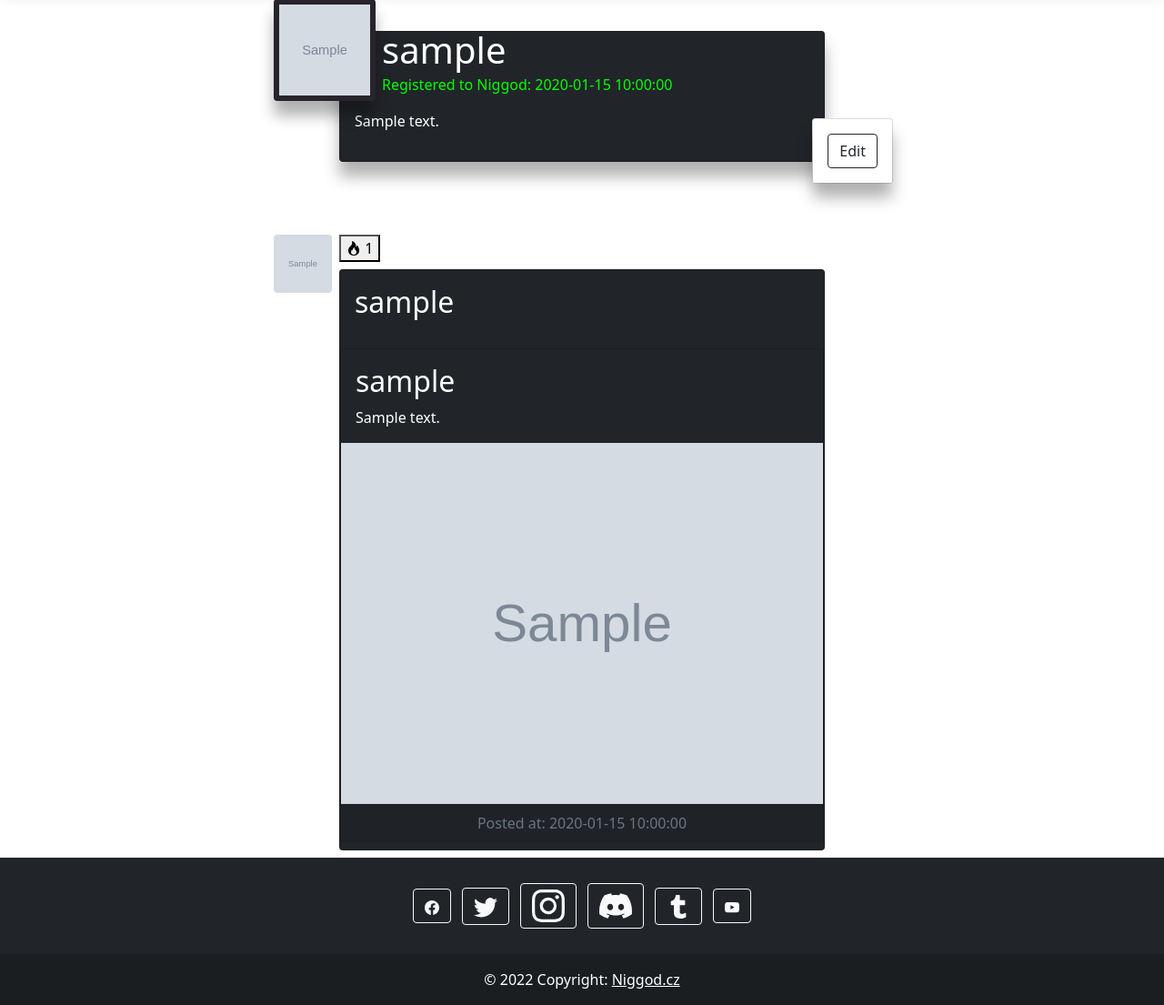
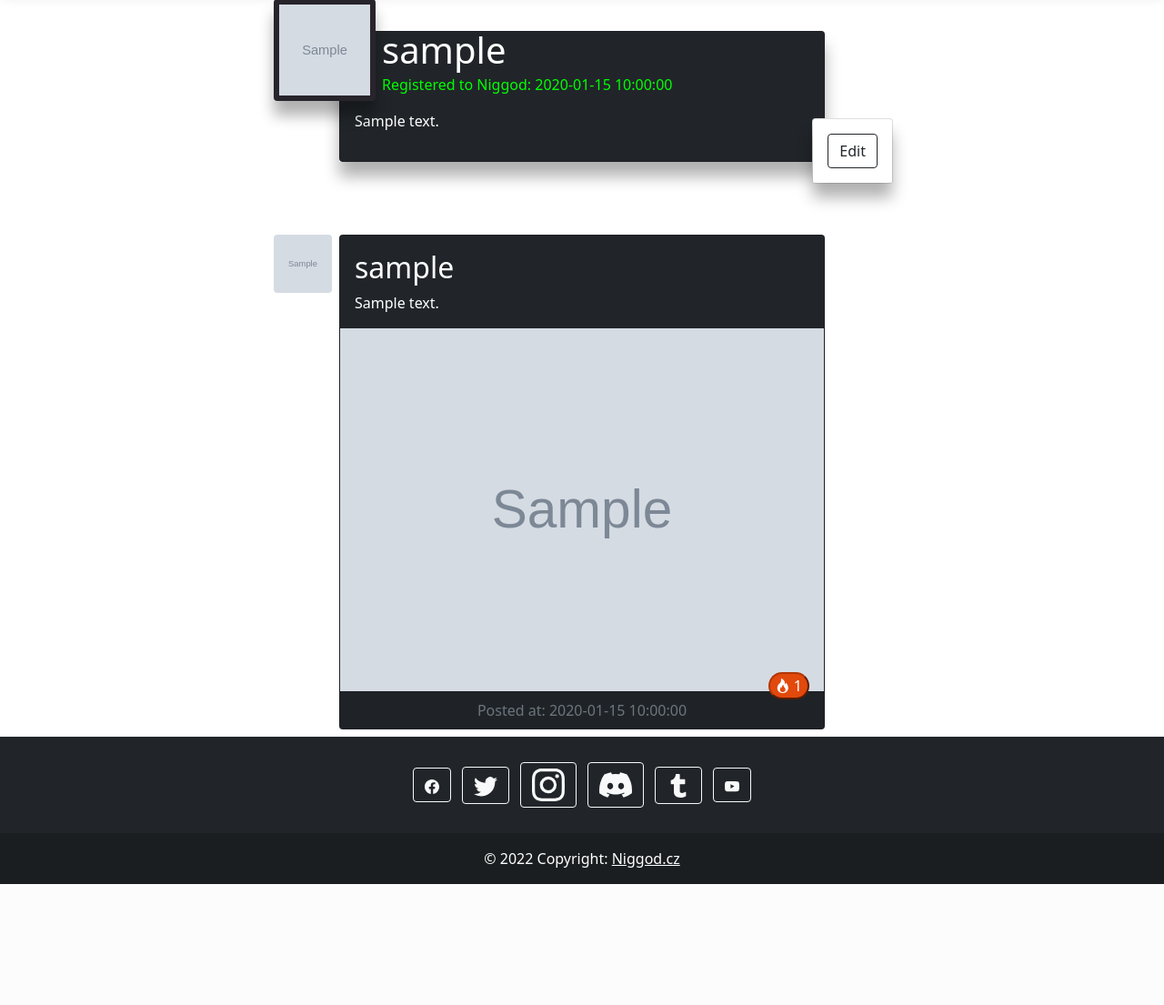
Before and after one commit to CutoNaito/Niggod, a PHP site: the page made by profile.php in a window 1280 px wide. Shown: the part 147-1252 px from the top of the page at 91% size. After the commit the page ends 1119 px from the top, so only its background shows below. Run offline with PHP 8.4, Linux system fonts and the light colour scheme; the visitor is signed in with stand-in values (Sample User, id 1); tables that the repository leaves empty hold one stand-in row (values such as "Sample post"); grey boxes marked "Sample" are stand-in pictures; some libraries are stand-ins or nearby versions.

Commit message:
smejusfsdfsgdfgd

```diff
--- a/css/styles.css
+++ b/css/styles.css
@@ -89,6 +89,12 @@ div.bg-danger div.card {
   text-decoration: none !important;
 }
 
+.btn-own-color{
+  background-color: #e2490c !important;
+}
+.rounded-pill.btn-own-color{
+  border-color: #b13706 !important;
+}
 
 /* start icons in footer */
 .iconSize1,
--- a/index.php
+++ b/index.php
@@ -123,14 +123,14 @@ function checkIfFriend($username)
                                         if (str_contains($row["image_content"], ".mp4") || str_contains($row["image_content"], ".webm")) { ?>
                                             <video src="images/<?php echo $row["image_content"] ?>" controls></video>
                                         <?php } else { ?>
-                                            <img src="images/<?php echo $row["image_content"] ?>">
+                                            <img src="images/<?php echo $row["image_content"] ?>" ondblclick="likeFunc(<?php echo $row["id_post"] ?>, <?php echo $_SESSION["id"] ?>)">
                                         <?php }
                                     } { ?>
                                     <?php } ?>
                                     <div class="card-footer text-muted text-center">
                                         <div class="position-relative">
                                             <div class="position-absolute positionLike">
-                                                <button class="rounded-pill" type="button" id="like<?php echo $row["id_post"] ?>" onclick="likeFunc(<?php echo $row["id_post"] ?>, <?php echo $_SESSION["id"] ?>)">
+                                                <button class="rounded-pill btn-own-color text-white" type="button" id="like<?php echo $row["id_post"] ?>" onclick="likeFunc(<?php echo $row["id_post"] ?>, <?php echo $_SESSION["id"] ?>)">
                                                     <i class="bi bi-fire"></i>
                                                     <?php echo $row["like_count"] ?>
                                                 </button>
--- a/profile.php
+++ b/profile.php
@@ -101,7 +101,6 @@ function checkIfFriend($username)
 <body>
     <?php include("header.php"); ?>
     <main>
-
         <div class="container">
             <?php if ($_GET["username"] == $_SESSION["username"]) { ?>
                 <div class="position-relative ">
@@ -158,10 +157,6 @@ function checkIfFriend($username)
             ?>
                         <div class="container card-size">
                             <div class="position-relative">
-                                <button type="button" id="like<?php echo $row["id"] ?>" onclick="likeFunc(<?php echo $row["id"] ?>, <?php echo $_SESSION["id"] ?>)">
-                                    <i class="bi bi-fire"></i>
-                                    <?php echo $row["like_count"] ?>
-                                </button>
                                 <a href="#">
                                     <img class="position-absolute positionPI csPI rounded" src="img/<?php echo $profile_picture ?>" alt="Profile picture">
                                     <!-- absolute profile picture -->
@@ -172,23 +167,27 @@ function checkIfFriend($username)
                                     <a href="#" class="text-decoration-none text-white">
                                         <h2 class="card-title"><?php echo $username ?></h2>
                                     </a>
-                                </div>
-                                <div class="card bg-dark text-white mt-2 mb-2">
-                                    <div class="card-body">
-                                        <a href="#" class="text-decoration-none text-white">
-                                            <h2 class="card-title"><?php echo $username ?></h2>
-                                        </a>
                                     <p class="card-text"><?php echo $row["text_content"] ?></p>
                                 </div>
+
                                 <?php if ($row["image_content"] != "") {
                                     if (str_contains($row["image_content"], ".mp4") || str_contains($row["image_content"], ".webm")) { ?>
                                         <video src="images/<?php echo $row["image_content"] ?>" controls></video>
                                     <?php } else { ?>
-                                            <img src="images/<?php echo $row["image_content"] ?>">
+                                        <img src="images/<?php echo $row["image_content"] ?> " ondblclick="likeFunc(<?php echo $row["id"] ?>, <?php echo $_SESSION["id"] ?>)">
                                     <?php }
                                 } { ?>
                                 <?php } ?>
+
                                 <div class="card-footer text-muted text-center">
+                                    <div class="position-relative">
+                                        <div class="position-absolute positionLike">
+                                            <button class="rounded-pill btn-own-color text-white" type="button" id="like<?php echo $row["id"] ?>" onclick="likeFunc(<?php echo $row["id"] ?>, <?php echo $_SESSION["id"] ?>)">
+                                                <i class="bi bi-fire"></i>
+                                                <?php echo $row["like_count"] ?>
+                                            </button>
+                                        </div>
+                                    </div>
                                     <p class="marginZero">Posted at: <?php echo $row["posted_at"] ?></p>
                                 </div>
                             </div>
@@ -202,7 +201,7 @@ function checkIfFriend($username)
                 echo "You are not friends with this user";
             }
             ?>
-                        </div>
+
     </main>
     <?php include("footer.php"); ?>
 </body>
```
Lines whose indentation alone changed are shown as unchanged.
